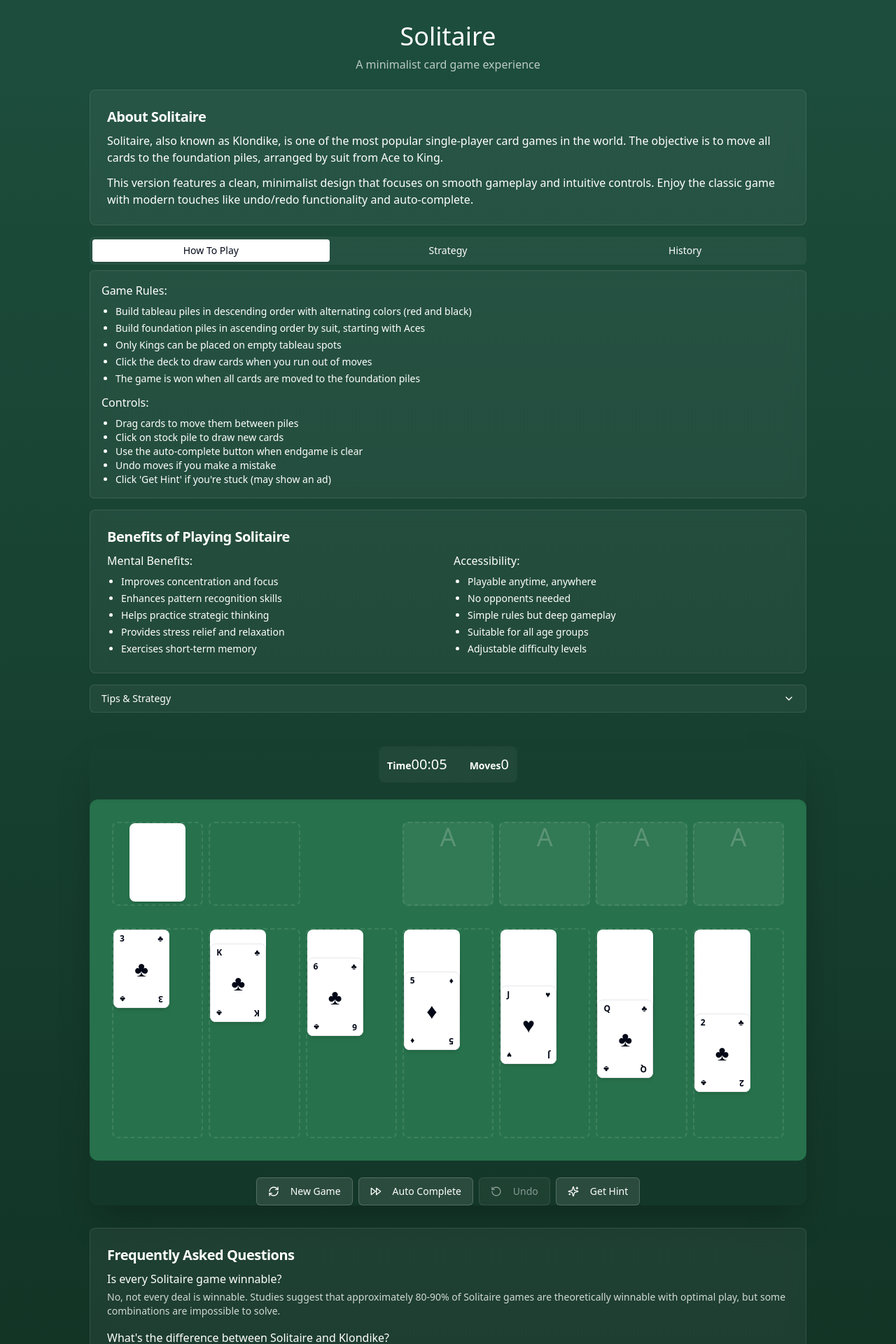
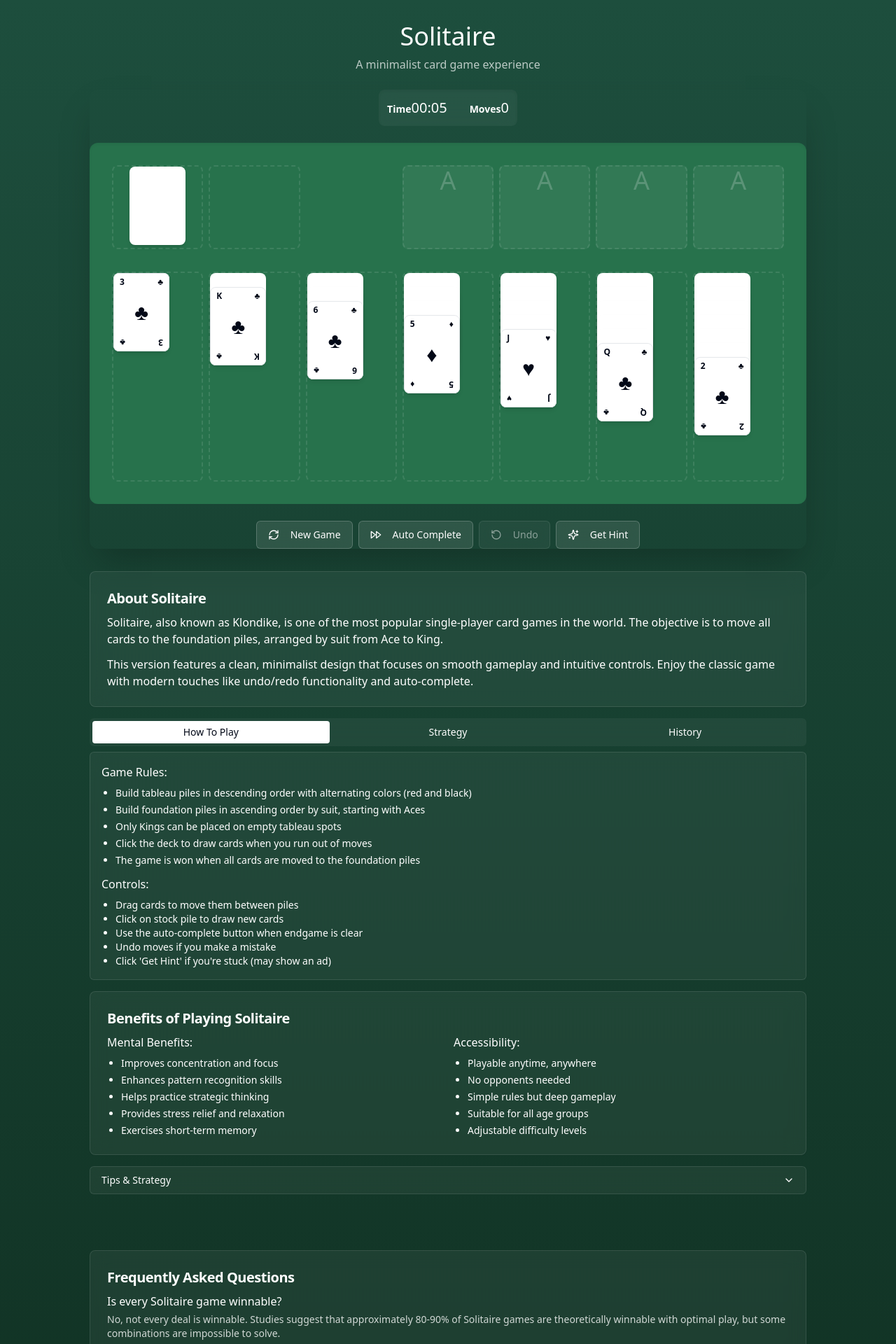
Before and after one commit to ursoftfx/solo-card-adventure, a React (Vite) app: page / in a window 1280 px wide. Shown: the top 1920 px of the page at 70% size. Built offline with nearby package versions, Linux system fonts and the light colour scheme.

Commit message:
Add game to top page
Added the game board component to the top page.

```diff
--- a/src/pages/Index.tsx
+++ b/src/pages/Index.tsx
@@ -20,6 +20,11 @@ const Index = () => {
       </header>
 
       <main className="w-full max-w-5xl flex-1 flex flex-col items-center">
+        {/* Game Section - Moved to top of content */}
+        <div className="w-full overflow-hidden rounded-xl shadow-2xl mb-8">
+          <GameBoard />
+        </div>
+
         <div className="w-full mb-6">
           <Card className="bg-white/5 backdrop-blur-md border-white/10 text-white mb-4">
             <CardHeader className="pb-2">
@@ -139,10 +144,6 @@ const Index = () => {
           </Collapsible>
         </div>
 
-        <div className="w-full overflow-hidden rounded-xl shadow-2xl">
-          <GameBoard />
-        </div>
-
         <div className="w-full mt-8">
           <Card className="bg-white/5 backdrop-blur-md border-white/10 text-white mb-6">
             <CardHeader className="pb-2">
```
